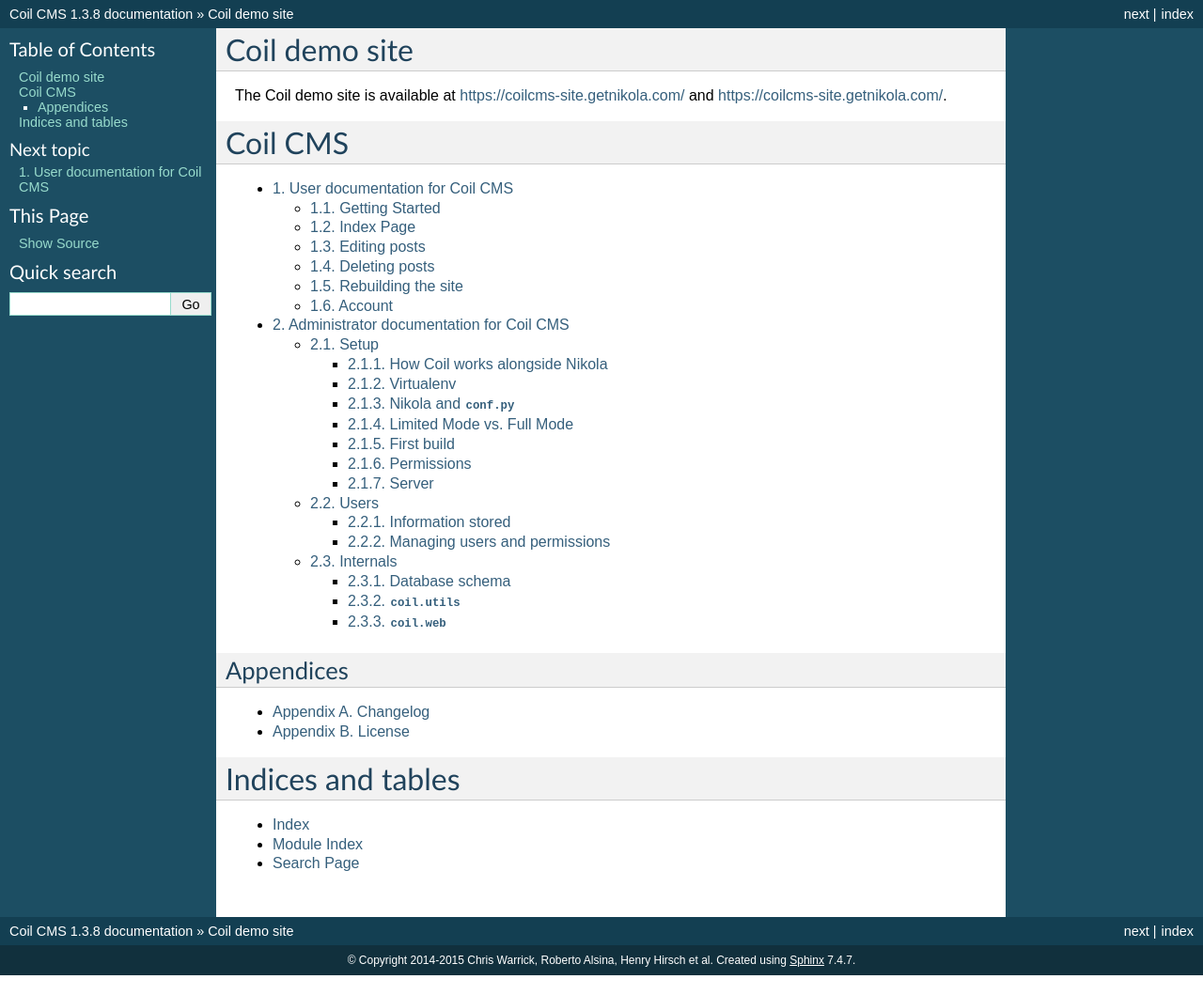
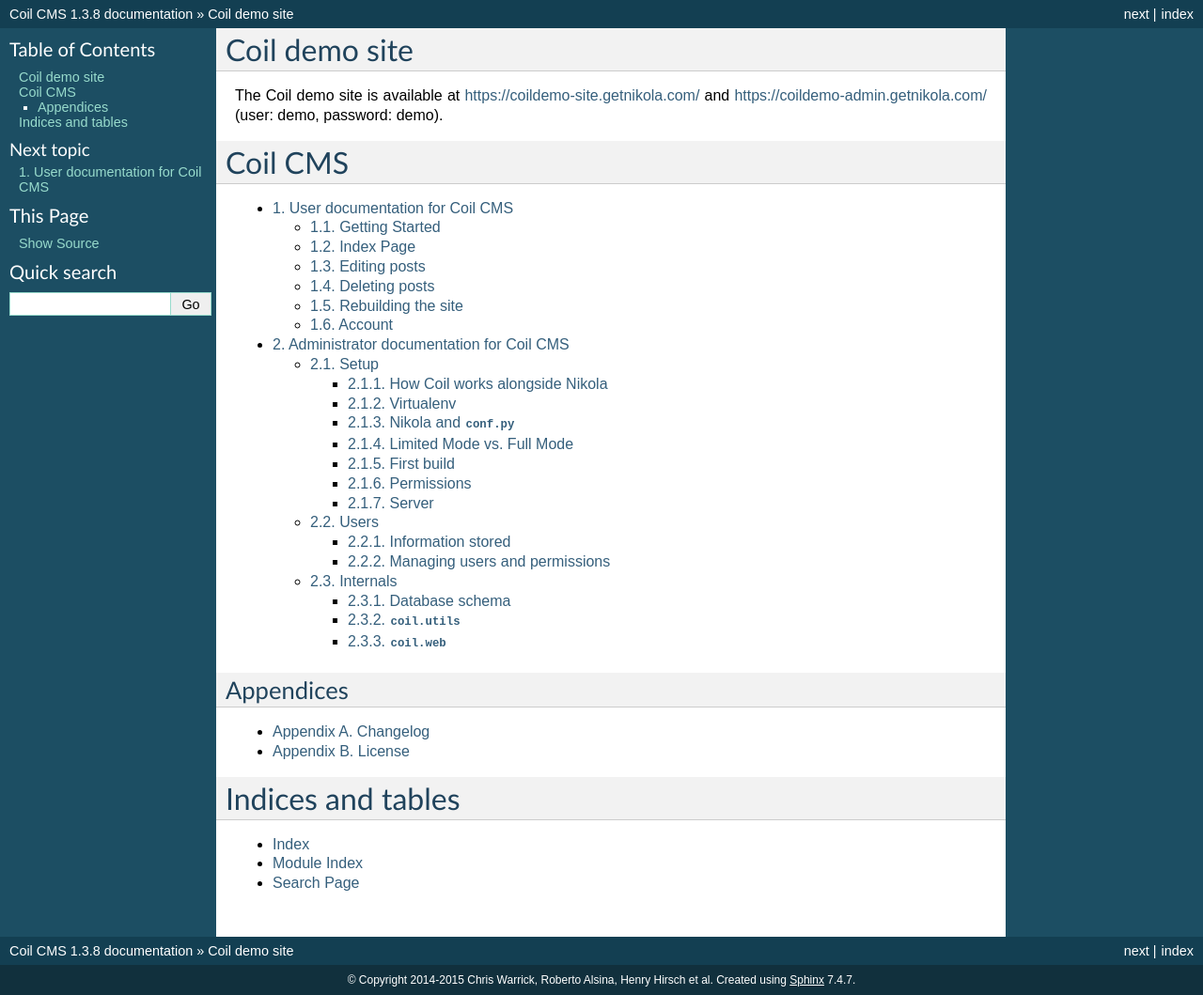
Before and after one commit to getnikola/coil, a Sphinx documentation site: the page built from docs/index.rst, in a window 1280 px wide. Shown: the whole page at 94% size. Built offline with Sphinx 7.4.7, drawn with Linux system fonts in a browser that asks for light colours; before the commit the page ends 1038 px from its top, so only the background shows below that.

Commit message:
Fix demo site URLs

```diff
--- a/docs/index.rst
+++ b/docs/index.rst
@@ -6,7 +6,7 @@
 Coil demo site
 ==============
 
-The Coil demo site is available at https://coilcms-site.getnikola.com/ and https://coilcms-site.getnikola.com/.
+The Coil demo site is available at https://coildemo-site.getnikola.com/ and https://coildemo-admin.getnikola.com/ (user: demo, password: demo).
 
 Coil CMS
 ========
```
